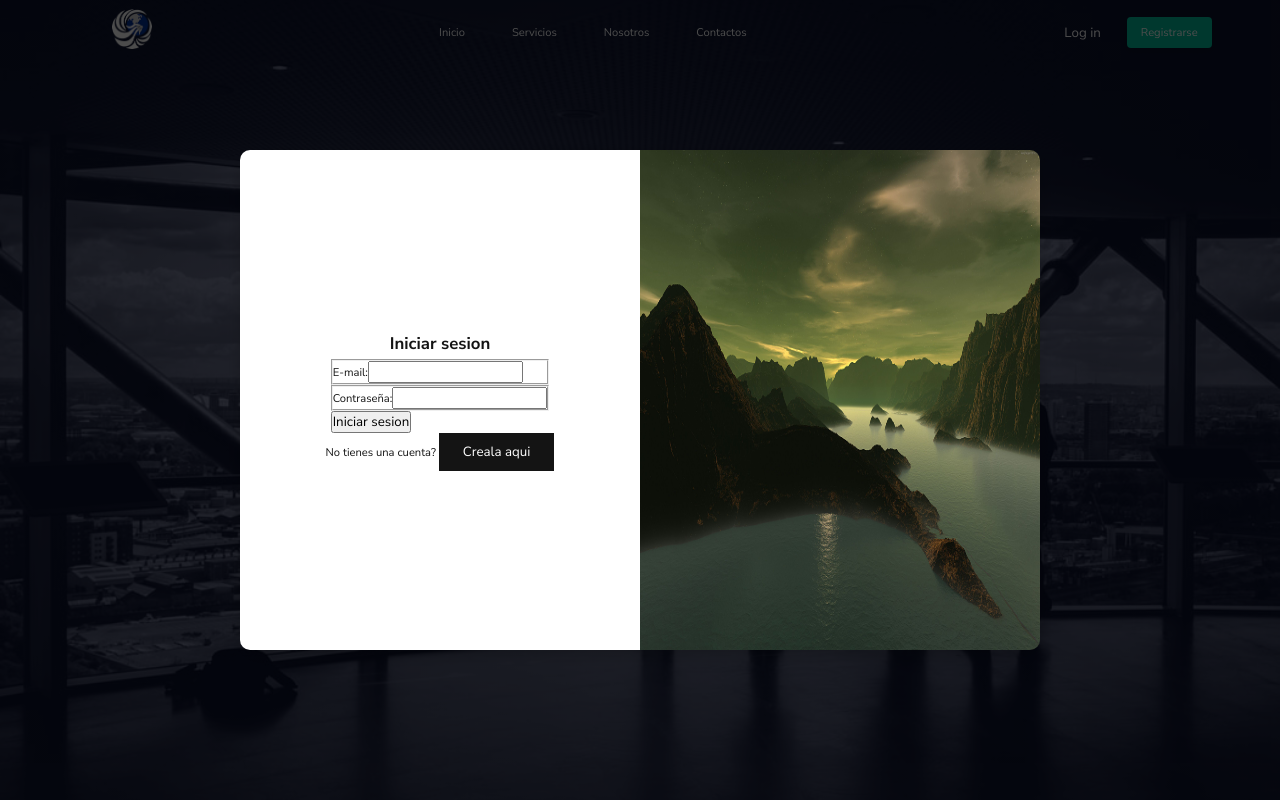
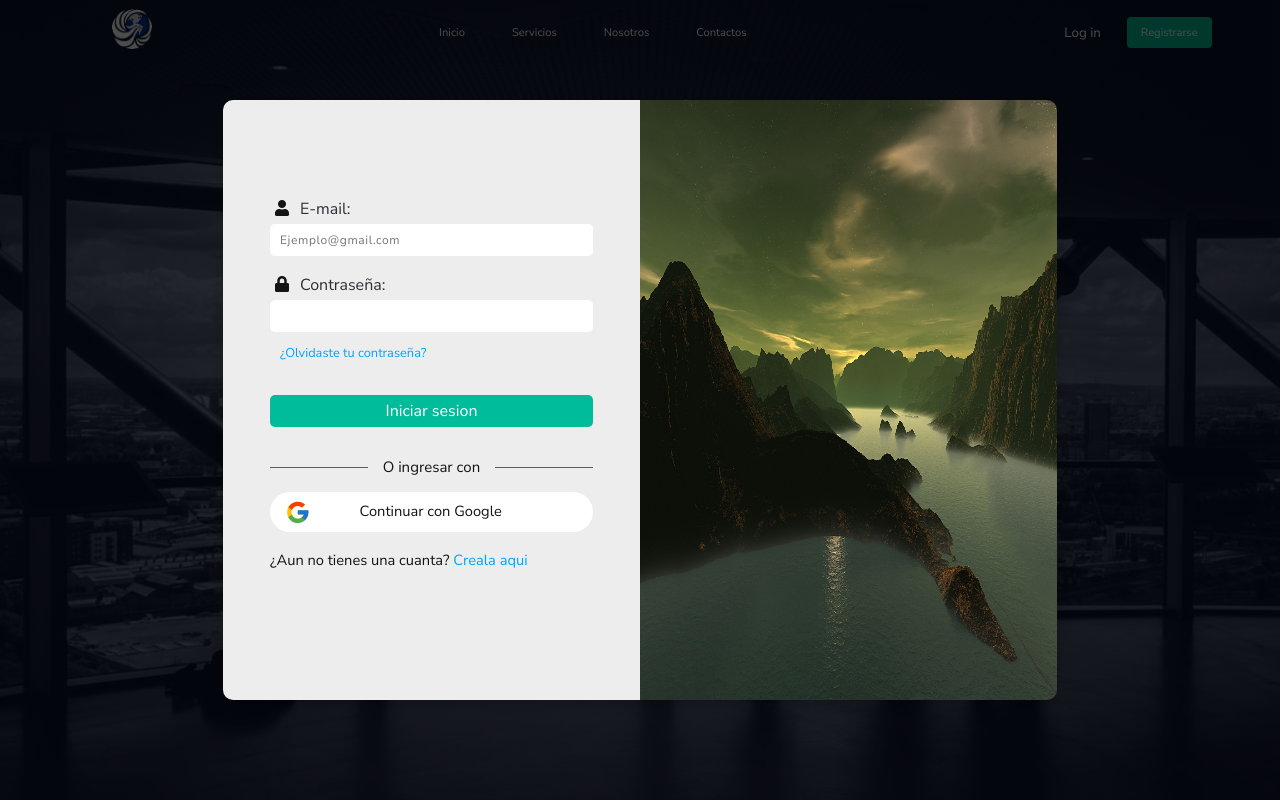
Before and after one commit to hardel99/mundo_contable, a React (Create React App) app: page / in a window 1280 px wide. Both pictures are taken after a click on the button "Log in". Shown: the top 800 px of the page. Built offline with nearby package versions, Linux system fonts and the light colour scheme; no server answers.

Commit message:
login-design finish

```diff
--- /dev/null
+++ b/src/Components/Auth/login.css
@@ -0,0 +1,143 @@
+.content{
+    position: relative;
+    top: 80px;
+}
+
+fieldset{
+    border:none;
+    margin-top: 15px;
+    text-align: center;
+    position:center;
+
+}
+
+.fields {
+    font-size: 1rem;
+    display: block;
+    text-align: left;
+    margin-left: 5px;
+}
+
+label{
+    margin-left: 5px;
+    color: rgba(46, 46, 54, 1);
+}
+
+.fa-user {
+    width: 20px;
+    font-size: 1rem;
+}
+
+.fa-lock {
+    width: 20px;
+    font-size: 1rem;
+}
+
+.field{
+    width: 323px;
+    height: 32px;
+    border: none;
+    text-align: left;
+    padding: 10px;
+    border-radius: 5px;
+    font-size: 9pt;
+    letter-spacing: 0.6px;
+}
+
+.btn-forge{
+    display: inline-block;
+    margin-top: 10px;
+    margin-bottom: 20px;
+    margin-left: 10px;
+    color: rgba(0, 163, 255, 1);
+    font-size: 0.8rem;
+}
+
+.btn-forge:hover{
+    cursor: pointer;
+    text-decoration: underline;
+}
+
+.btn-log{
+    background: rgba(1, 188, 154, 1);
+    width: 323px;
+    height: 32px;
+    border: none;
+    border-radius: 5px;
+    box-shadow: #141414;
+    margin-top: 10px;
+    font-size: 1rem;
+    color: white;
+}
+
+h2 {
+    font: 15px Roboto;
+    margin-top: 30px;
+    text-align: center;
+}
+
+h2.linea {
+    position: relative;
+    z-index: 1;
+}
+
+h2.linea:before {
+    border-top: 1px solid #615b5b;
+    content: "";
+    margin: 0 auto;
+    position: absolute;
+    top: 50%;
+    left: 0%;
+    right: 0;
+    bottom: 0;
+    width: 100%;
+    z-index: -1;
+}
+h2.linea span {
+    background: rgba(237, 237, 237, 1);
+    padding: 0 15px;
+}
+
+.btn-google{
+    background: white; /* !important == sobreescribir a la fuerza */
+    width: 323px;
+    height: 40px;
+    border: none;
+    border-radius: 40px;
+    margin: 15px 0 15px 0;
+    text-align: left;
+    padding: 5px;
+    transition: all 0.3s ease-in-out;
+}
+
+.btn-google:hover{
+    cursor: pointer;
+    background-color: rgb(212, 214, 214);
+}
+
+.icon-google{
+    margin-left: 10px;
+    margin-right: 49px;
+    transform: translateY(2.5px);
+    font-size: 1.6rem;
+}
+
+#txt-google{
+    font-size: 11pt;
+    display: inline-block;
+    transform: translateY(-6px);
+}
+
+.log-coment{
+    font-size: 11pt;
+}
+
+.btns{
+    color: rgba(0, 163, 255, 1);
+    font-size: 11pt;
+}
+
+.btns:hover{
+    cursor: pointer;
+    text-decoration: underline;
+}
--- a/src/Components/Auth/login.jsx
+++ b/src/Components/Auth/login.jsx
@@ -1,6 +1,8 @@
 import React, { useRef, useState } from "react";
 import { useHistory } from "react-router-dom";
 import { useAuth } from "../../app/auth/AuthContext";
+import { FcGoogle } from "react-icons/fc";
+import './login.css';
 
 const Login = () => {
     const emailRef = useRef();
@@ -26,28 +28,32 @@ const Login = () => {
     }
 
     return (
-        <>
-            <h2>Iniciar sesion</h2>
-            {error && <alert>{error}</alert>}
+        <div className='content'>
+            {error && <div className='alert'>{error}</div>}
             <form onSubmit={handleSubmit}>
                 <fieldset>
-                    <label>E-mail:</label>
-                    <input type="email" ref={emailRef} required={true} />
+                    <div className= 'fields'>
+                        <i class="fas fa-user"/>
+                        <label >E-mail:</label>
+                    </div>
+                    <input type="email" ref={emailRef} required={true} className='field' placeholder={'Ejemplo@gmail.com'}/>
                 </fieldset>
                 <fieldset>
-                    <label>Contraseña:</label>
-                    <input type="password" ref={passwordRef} required={true} />
+                    <div className= 'fields'>
+                        <i class="fas fa-lock"/>
+                        <label>Contraseña:</label>
+                    </div>
+                    <input type="password" ref={passwordRef} required={true} className='field' />
                 </fieldset>
-                <input
-                    disabled={loading}
-                    value="Iniciar sesion"
-                    type="submit"
-                />
+                <div><a className='btn-forge'> ¿Olvidaste tu contraseña?</a></div>
+                <input disabled={loading} value="Iniciar sesion" type="submit" className='btn-log' />
             </form>
+            <h2 class="linea"><span>O ingresar con</span></h2>
+            <div className='btn-google'><FcGoogle className='icon-google'/><p id='txt-google'>Continuar con Google</p></div>
             <div className="log-coment">
-                No tienes una cuenta? <button>Creala aqui</button>
+                ¿Aun no tienes una cuanta? <a className="btns" > Creala aqui</a>
             </div>
-        </>
+        </div>
     );
 };
 
--- a/src/Components/Auth/screenModal.jsx
+++ b/src/Components/Auth/screenModal.jsx
@@ -18,8 +18,8 @@ const Background = styled.div`
 
 //la cosita donde va el contenido del login
 const ModalWrapper = styled.div`
-    width: 800px;
-    height: 500px;
+    width: 834px;
+    height: 600px;
     box-shadow: 0 5px 16px rgba(0, 0, 0, 0.2);
     color: #000;
     display: grid;
@@ -40,22 +40,15 @@ const ModalImg = styled.img`
 const ModalContent = styled.div`
     display: flex;
     flex-direction: column;
-    justify-content: center;
+    justify-content: start;
     align-items: center;
     line-height: 1.8;
     border-radius: 10px 0 0 10px;
     color: #141414;
-    background-color: #fff;
+    background-color: rgba(237, 237, 237, 1);
 
     p {
         margin-bottom: 1rem;
-    }
-
-    button {
-        padding: 10px 24px;
-        background: #141414;
-        color: #fff;
-        border: none;
     }
 `;
 
--- a/src/Components/Auth/signup.jsx
+++ b/src/Components/Auth/signup.jsx
@@ -1,6 +1,7 @@
 import React, { useRef, useState } from "react";
 import { useHistory } from "react-router-dom";
 import { useAuth } from "../../app/auth/AuthContext";
+import './signup.css';
 
 const SignUp = () => {
     const emailRef = useRef();
```
Also changed, not shown: src/components/navbar/navbar.jsx (+3 -18 lines), src/Components/Auth/signup.css (added).
